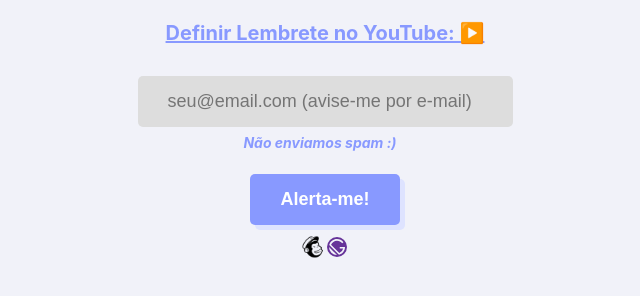
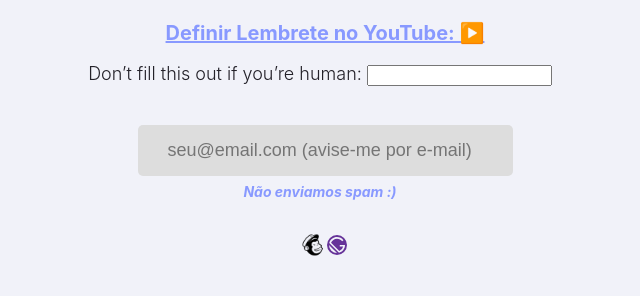
Before and after one commit to miltonbolonha/autismo-tech-alert, a Gatsby site: page / in a window 1280 px wide. Shown: the part 222-518 px from the top of the page, without its empty margins (320-960 px from the left). Built offline with nearby package versions, Linux system fonts and the light colour scheme; Gatsby itself is replaced by a stand-in of ours.

Commit message:
remove netlify honeypot; added my own honey pot

```diff
--- a/src/pages/index.js
+++ b/src/pages/index.js
@@ -45,6 +45,7 @@
   fontSize: 18,
   fontWeight: 500,
   borderRadius: 5,
+  outline: 0,
   marginBottom: 5,
 };
 const inputzimButton = {
@@ -106,6 +107,7 @@
 // markup OK
 const IndexPage = () => {
   const [email, setEmail] = useState("");
+  const [honey, setHoney] = useState("");
   const [mcRes, setMcRes] = useState("");
   const [msg, setMsg] = useState("");
   const [success, setSuccess] = useState("");
@@ -114,7 +116,6 @@
     handleMsg(msgReceived, resReceived);
     handleSuccess(resReceived);
   };
-
   const handleMsg = (msgNow, resReceived) => {
     let msgNull = null;
     if (resReceived === "error") {
@@ -132,17 +133,19 @@
   const handleEmailChange = emailTyping => {
     setEmail(emailTyping);
   };
-
-  const handleSubmit = async (e, email) => {
+  const handleHoneypotChange = honeyTyping => {
+    setHoney(honeyTyping);
+  };
+  const handleSubmit = async (e, email, honey) => {
     e.preventDefault();
-    await addToMailchimp(email).then(({ msg, result }) => {
+    honey ||
+      (await addToMailchimp(email).then(({ msg, result }) => {
         handleMcRes(msg, result);
-    });
+      }));
   };
 
   return (
     <main style={pageStyles}>
-      {/* <title>Home Page</title> */}
       <small>3ª edição</small>
       <h1 style={headingStyles}>
         Autismo Tech
@@ -184,14 +187,17 @@
           name='mc-embedded-subscribe-form'
           className='validate'
           target='_blank'
-          onSubmit={e => handleSubmit(e, email)}
-          netlify-honeypot='bot-field'
-          data-netlify='true'
+          onSubmit={e => handleSubmit(e, email, honey)}
           noValidate
         >
-          <p className='hidden'>
+          <p className='hidden2'>
             <label>
-              Don’t fill this out if you’re human: <input name='bot-field' />
+              Don’t fill this out if you’re human:{" "}
+              <input
+                name='bot-field'
+                onChange={e => handleHoneypotChange(e.target.value)}
+                value={honey}
+              />
             </label>
           </p>
           <br />
@@ -203,7 +209,6 @@
             placeholder='seu@email.com (avise-me por e-mail)'
             required
             style={inputzim}
-            data-netlify='true'
             size='28'
             onChange={e => handleEmailChange(e.target.value)}
             value={email}
@@ -214,14 +219,19 @@
           </label>
           <br />
           <br />
+          {honey || email === "" ? null : (
+            <>
               <button
                 type='submit'
                 style={inputzimButton}
                 name='subscribe'
                 id='mc-embedded-subscribe'
+                disabled={email ? false : true}
               >
                 Alerta-me!
               </button>
+            </>
+          )}
         </form>
       ) : (
         <>
```
Lines whose indentation alone changed are shown as unchanged.
